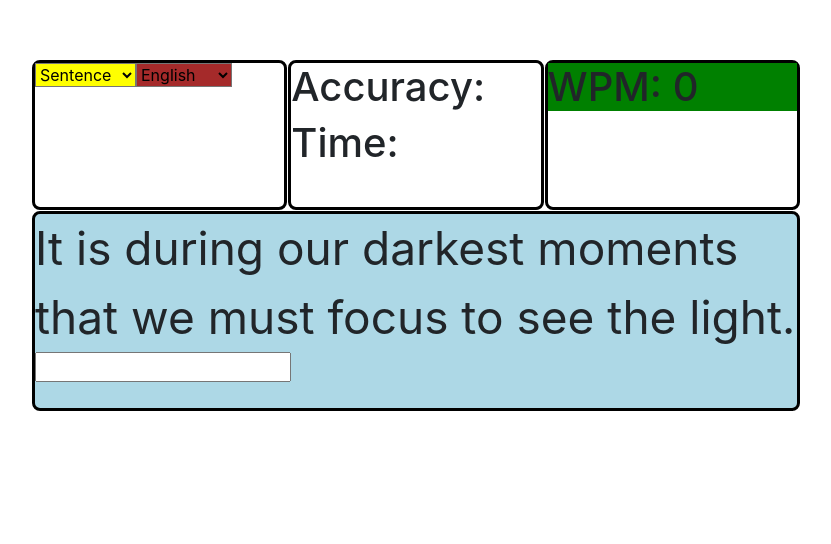
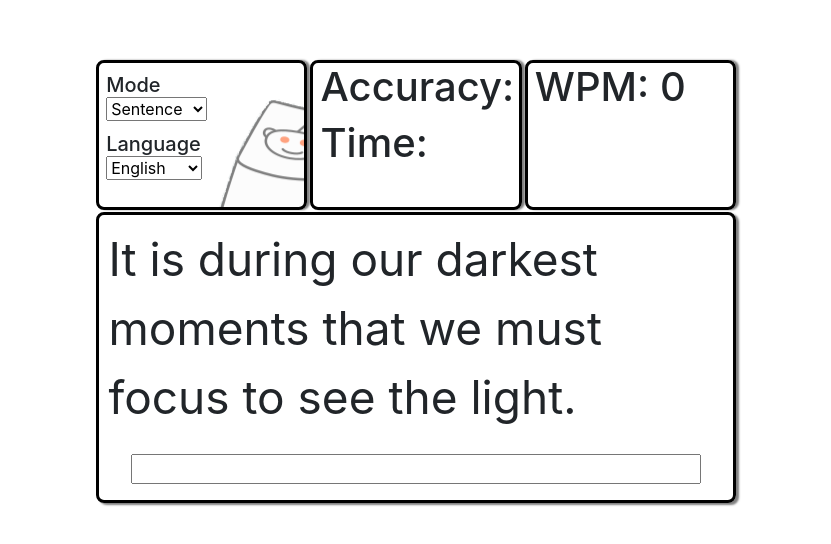
Before and after one commit to BoxedFruits/typing-app-react, a React (Create React App) app: page / in a window 1280 px wide. Shown: the top 544 px of the page, without its empty margins (224-1055 px from the left). Built offline with nearby package versions, Linux system fonts and the light colour scheme.

Commit message:
Added some css

```diff
--- a/src/App.css
+++ b/src/App.css
@@ -38,30 +38,57 @@
 }
 
 .App {
-  margin: 60px 20% 60px 20%;
+  margin: 60px 25% 60px 25%;
 }
 
 .grid-container {
   display: grid;
   grid-template-columns: 1fr 1fr 1fr; /* need one more column for Accuracy and Time. Will be seperate component*/
   grid-template-rows: 150px 200px;
-  row-gap: 0.5px;
-  column-gap: 0.85px;
+  row-gap: 2px;
+  column-gap: 3px;
   grid-template-areas: "mode-selects time wpm" "prompt prompt prompt";
 }
 
+h1 {
+  margin-left: 3.5%;
+  margin-top: 5%;
+  margin-bottom: 0px;
+}
+
+h1#languageLabel,
+h1#modeLabel {
+  margin-top: 5%;
+  margin-bottom: 0px;
+}
+
+h1#accuracy {
+  margin-right: 10%;
+}
+
+select#languages,
+select#modeSelect {
+  margin-left: 3.5%;
+}
 .grid-item {
   border-radius: 8px;
+  box-shadow: 3px 0px 2px rgba(0, 0, 0, 0.5);
   border: 3px solid black;
 }
 
 .grid-item-1 {
   grid-area: mode-selects;
+  background-image: url("mechKeyLogoReddit.png");
+  background-position-x: 2.9vh;
+  background-size: 0.4fr;
+  background-position-y: -1.6vh;
+  background-repeat: no-repeat;
 }
 
 .grid-item-2 {
   display: table;
   grid-area: prompt;
+  box-shadow: 3px 2px 2px rgba(0, 0, 0, 0.5);
 }
 
 .grid-item-3 {
@@ -72,3 +99,15 @@
   white-space: pre;
   grid-area: time;
 }
+
+.prompt {
+  margin: 10px 3.5% 3.5% 1.5%;
+}
+
+#myInput {
+  margin-left: 5%;
+  margin-right: 2.5%;
+  margin-bottom: 2.5%;
+  width: 90%;
+  box-sizing: border-box;
+}
--- a/src/App.js
+++ b/src/App.js
@@ -49,6 +49,7 @@ class App extends Component {
       <div className="App">
         <div className="grid-container">
           <div className="grid-item grid-item-1">
+            <div id="modeLanguage">
               <ModeSelector
                 modeSelected={this.state.mode}
                 onModeSelected={(mode) => this.handleMode(mode)}
@@ -57,6 +58,7 @@ class App extends Component {
                 languageSelected={this.state.language}
                 onLanguageSelected={(arg) => this.handleLanguage(arg)}
               />
+            </div>
           </div>
           {
             <InputChecker
--- a/src/components/getWPM.jsx
+++ b/src/components/getWPM.jsx
@@ -31,7 +31,7 @@ class GetWPM extends Component {
   render() {
     return (
       <div className="grid-item grid-item-3">
-        <h1 style={{ backgroundColor: "green" }}>
+        <h1 id="wpm">
           WPM:{" "}
           {this.props.getWPM !== false
             ? this.calculateWPM()
--- a/src/components/inputChecker.jsx
+++ b/src/components/inputChecker.jsx
@@ -46,28 +46,28 @@ class InputChecker extends Component {
       });
     } else if (this.state.stringPos === this.props.prompt[0].length) {
       //----------------------- The prompt is completed. Calculating the WPM and such. Resetting state -------------------------------------//
-      console.log("Completed the prompt. Bring new prompt and calculate WPM");
+      // console.log("Completed the prompt. Bring new prompt and calculate WPM");
+      // console.log(this.props.prompt[0].length, " ", this.state.keystrokes);
 
-      console.log(this.props.prompt[0].length, " ", this.state.keystrokes);
+      /* Calculating accuracy here because things get messy when passing the prompt as a prop to TimeComponent. The state and props
+         update while the calculation is being made in the component. This also helps cut down on how many props has to be passed down
+         to the time component */
+      let lastPrompt = this.state.stringPos !== 0 ? this.props.prompt[0] : "";
       let acc =
-        ((this.props.prompt[0].length / this.state.keystrokes) * 100).toFixed(
-          0
-        ) + "%";
-      let lastPrompt = this.state.stringPos !== 0 ? this.props.prompt[0] : "";
+        ((lastPrompt.length / this.state.keystrokes) * 100).toFixed(0) + "%";
       let timeTaken = new Date().getTime() - this.state.timeStarted;
-      //console.log(x - this.state.timeStarted, " Time taken");
+
       this.setState({
-        // typed: "",
         stringPos: 0,
         typedPos: 0,
         keystrokes: 0,
         getWPM: true,
         getTime: true,
+        getAcc: true,
         acc,
         lastPrompt,
-        getAcc: true,
+        timeTaken,
         wrongPos: null,
-        timeTaken,
       });
       this.props.onFinishedPrompt();
     } else {
@@ -118,26 +118,35 @@ class InputChecker extends Component {
 
   handleGetAcc = () => {
     this.setState({ getAcc: false, keystrokes: 0 });
-    console.log("here2");
+    console.log("here2!!!!!!!!!!!");
   };
 
   componentDidUpdate(prevProps, prevState, snapshot) {
     // Will fire when language is changed.
     // Might need to refactor because executing everytime input is taken
-    //console.log(prevProps.prompt, " <- previous prompt");
     if (prevProps.prompt[0] !== this.props.prompt[0]) {
-      this.setState({ typed: "", stringPos: 0, typedPos: 0, wrongPos: null });
+      this.setState({
+        typed: "",
+        stringPos: 0,
+        typedPos: 0,
+        keystrokes: 0,
+        getWPM: false,
+        getTime: false,
+        wrongPos: null,
+      });
+    }
+    if (this.props.prompt[0] === this.state.lastPrompt) {
+      // Edge case where if the prev and current prompt are the same, it will not reset the state
+      this.props.onFinishedPrompt();
     }
   }
   render() {
     //console.log("Input checker rendered");
     const { stringPos, wrongPos, typed } = this.state;
+    console.log(this.state.getAcc);
     return (
       <React.Fragment>
-        <div
-          className="grid-item grid-item-2"
-          style={{ backgroundColor: "lightblue" }}
-        >
+        <div className="grid-item grid-item-2">
           <div className="prompt">
             <span
               id="correctText"
@@ -174,6 +183,7 @@ class InputChecker extends Component {
             </span>
           </div>
           <input
+            id="myInput"
             type="text"
             name="typed"
             value={typed}
@@ -188,9 +198,7 @@ class InputChecker extends Component {
         ></GetWPM>
         <TimeComponent
           timeTaken={this.state.timeTaken}
-          keystrokes={this.state.keystrokes}
           acc={this.state.acc}
-          currPrompt={this.state.getAcc === false ? this.props.prompt[0] : ""}
           getAcc={this.state.getAcc}
           getTime={this.state.getTime}
           onGetTime={this.handleGetTime}
--- a/src/components/languageSelector.jsx
+++ b/src/components/languageSelector.jsx
@@ -3,10 +3,13 @@ import { languages } from "../prompts/languages.js";
 
 const LanguageSelector = ({ language, onLanguageSelected }) => {
   return (
+    <React.Fragment>
+      <h1 id="languageLabel" style={{ fontSize: "1.25rem" }}>
+        Language
+      </h1>
       <select
         name="languages"
         id="languages"
-      style={{ backgroundColor: "brown" }}
         onChange={() =>
           onLanguageSelected(document.getElementById("languages").value)
         }
@@ -17,6 +20,7 @@ const LanguageSelector = ({ language, onLanguageSelected }) => {
           </option>
         ))}
       </select>
+    </React.Fragment>
   );
 };
 
--- a/src/components/modeSelector.jsx
+++ b/src/components/modeSelector.jsx
@@ -2,9 +2,12 @@ import React from "react";
 
 const ModeSelector = ({ onModeSelected }) => {
   return (
+    <React.Fragment>
+      <h1 id="modeLabel" style={{ fontSize: "1.25rem" }}>
+        Mode
+      </h1>
       <select
         id="modeSelect"
-      style={{ backgroundColor: "yellow" }}
         onChange={() =>
           onModeSelected(document.getElementById("modeSelect").value)
         }
@@ -12,6 +15,7 @@ const ModeSelector = ({ onModeSelected }) => {
         <option value="sentence">Sentence</option>
         <option value="paragraph">Paragraph</option>
       </select>
+    </React.Fragment>
   );
 };
 
--- a/src/components/timeComponent.jsx
+++ b/src/components/timeComponent.jsx
@@ -3,8 +3,6 @@ import React, { Component } from "react";
 class TimeComponent extends Component {
   state = {
     timeString: "",
-    accString: "",
-    promptLength: this.props.promptLength,
   };
 
   calculateTime = () => {
@@ -21,20 +19,10 @@ class TimeComponent extends Component {
     });
   };
 
-  calculateAcc = () => {
-    let accString =
-      ((this.state.promptLength / this.props.keystrokes) * 100).toFixed(0) +
-      "%";
-    this.setState({
-      accString,
-    });
-    console.log((this.props.promptLength / this.props.keystrokes) * 100);
-    console.log(this.props.promptLength + " / " + this.props.keystrokes);
-  };
-  // not conditinoally rendering is proba the cause
   render() {
     return (
       <div className="grid-item grid-item-4">
+        <div id="accTime">
           <h1 className="accuracy">
             Accuracy: {this.props.getAcc !== false ? this.props.acc : ""}
           </h1>
@@ -45,6 +33,7 @@ class TimeComponent extends Component {
               : this.state.timeString}
           </h1>
         </div>
+      </div>
     );
   }
 }
```
Also changed, not shown: public/index.html (+1 -12 lines), src/mechKeyLogoReddit.png (added). Lines whose indentation alone changed are shown as unchanged.
